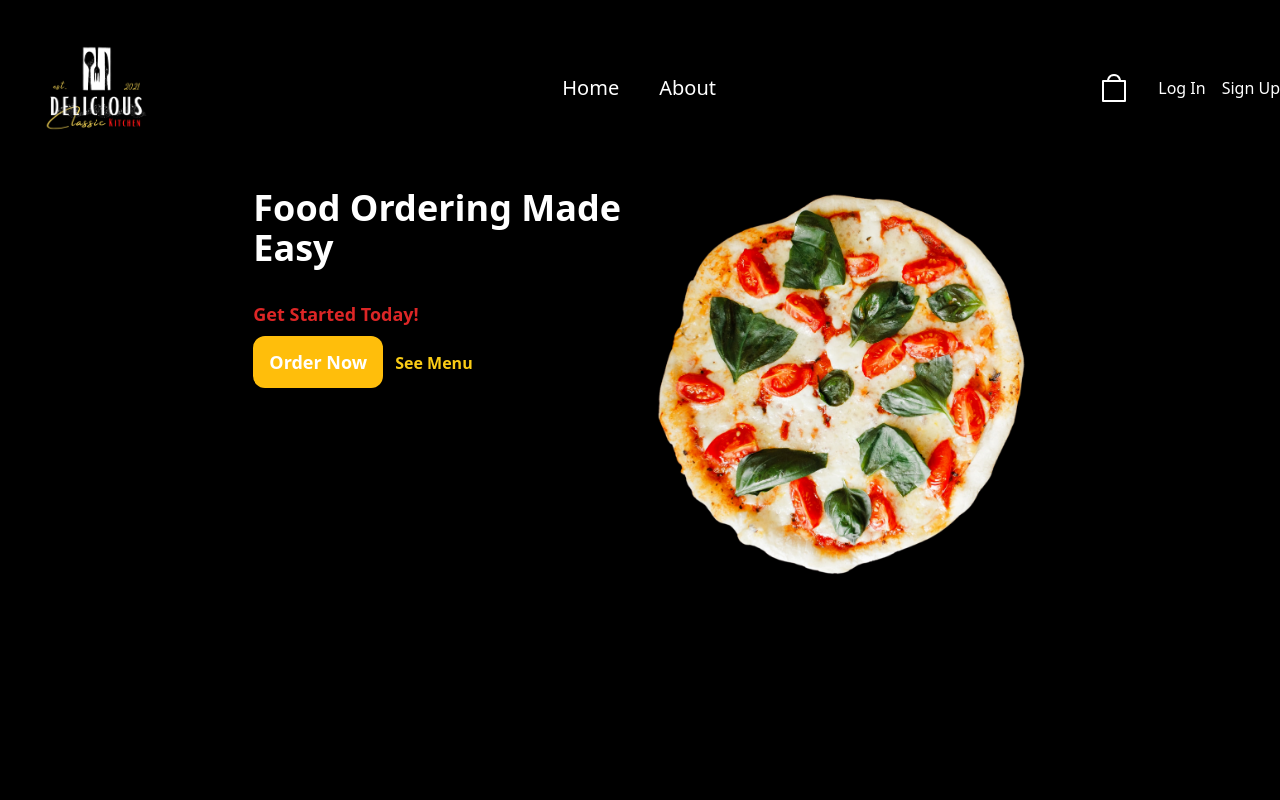
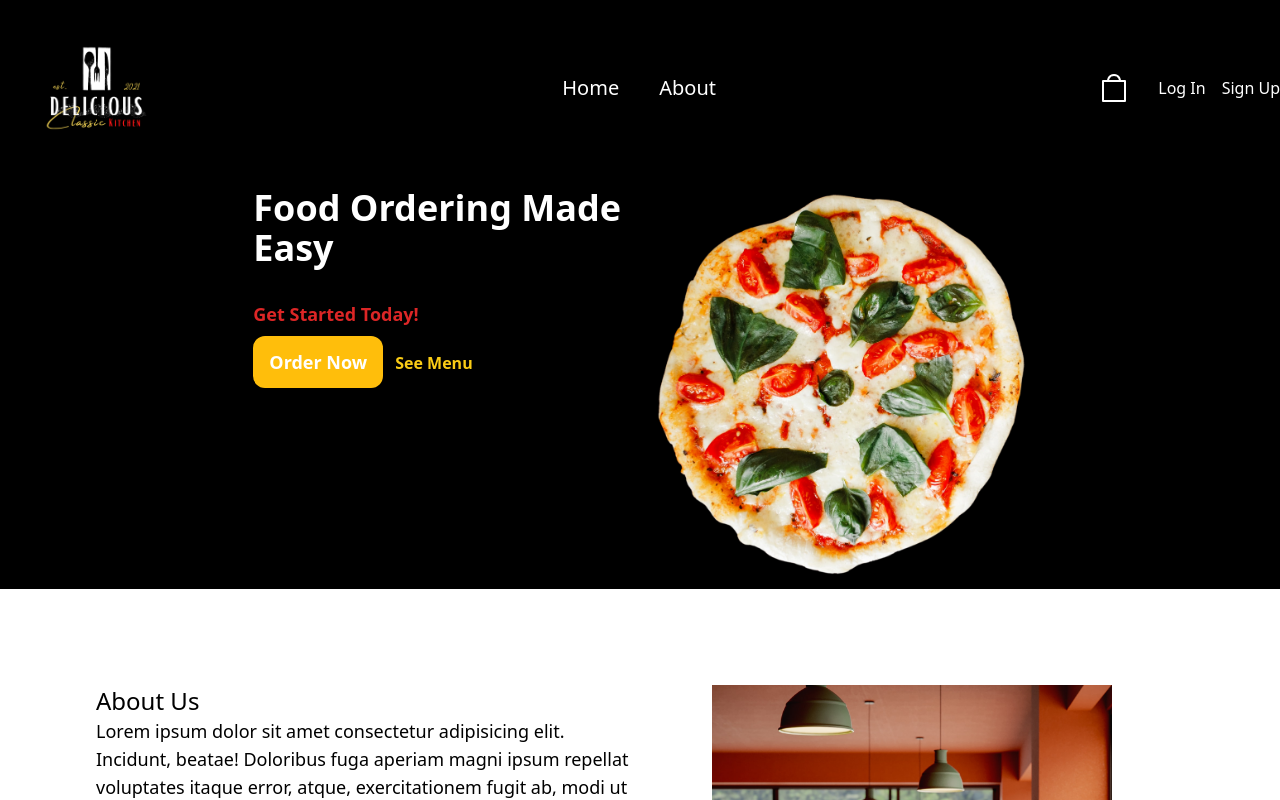
Before and after one commit to jawadshahid07/A-Fresh-Tart, a React (Create React App) app: page / in a window 1280 px wide. Shown: the top 800 px of the page. Built offline with nearby package versions, Linux system fonts and the light colour scheme.

Commit message:
finalized homepage

```diff
--- a/src/pages/Home/index.jsx
+++ b/src/pages/Home/index.jsx
@@ -1,8 +1,12 @@
+import { About } from "../../components/About";
 import { Banner } from "../../components/Banner";
 
 const Home = () => {
     return (
-        <Banner />
+        <>
+            <Banner />
+            <About />
+        </>
     )
 }
 
```
